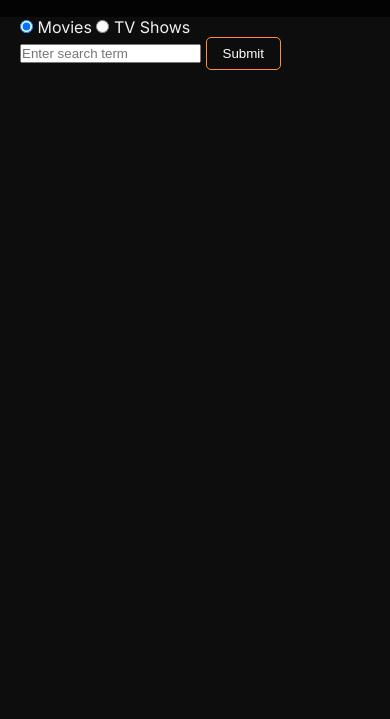
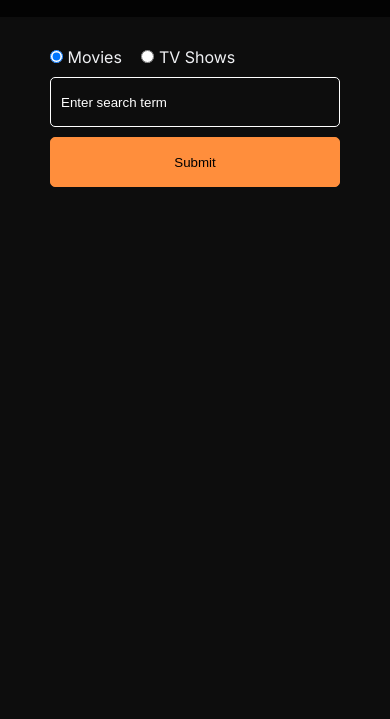
Before and after one commit to CarolinaFledgling/ts-movie-search, a website with bundled scripts: page index.html in a window 390 px wide. Shown: the part 53-772 px from the top of the page. Built offline with nearby package versions, Linux system fonts and the light colour scheme.

Commit message:
added styles for search and RWD

```diff
--- a/style.css
+++ b/style.css
@@ -178,3 +178,107 @@ ul {
 .main-footer .container .social-links a:hover {
   color: var(--color-secondary);
 }
+/* SEARCH */
+.search {
+  padding: 60px;
+  margin-bottom: 40px;
+}
+
+.search .container {
+  display: flex;
+  justify-content: center;
+  align-items: center;
+  flex-direction: column;
+}
+
+.search .container h2 {
+  margin-bottom: 20px;
+}
+
+.search .container form {
+  width: 100%;
+  max-width: 700px;
+}
+
+.search-radio label {
+  margin-right: 15px;
+}
+
+.search-flex {
+  display: flex;
+  justify-content: space-between;
+  align-items: center;
+  margin-top: 10px;
+}
+
+.search .container form input[type="text"] {
+  flex: 6;
+  width: 100%;
+  height: 50px;
+  padding: 10px;
+  margin-right: 10px;
+  border: 1px solid #fff;
+  border-radius: 5px;
+  background: transparent;
+  color: #fff;
+}
+
+.search .container form input[type="text"]::placeholder {
+  color: #fff;
+}
+
+.search .container form input[type="text"]:focus {
+  outline: none;
+}
+
+.search .container form button {
+  flex: 1;
+  display: block;
+  width: 100%;
+  padding: 10px;
+  border-radius: 5px;
+  height: 50px;
+  cursor: pointer;
+  background: var(--color-secondary);
+  color: #000;
+}
+
+.search .container form button:hover {
+  background: transparent;
+  color: #fff;
+}
+/* Media Queries */
+@media only screen and (max-width: 767px) {
+  /* Styles for mobile devices */
+
+  .search {
+    padding: 30px;
+    margin-bottom: 20px;
+  }
+
+  .search-flex {
+    flex-direction: column;
+  }
+
+  .search .container form {
+    max-width: 100%;
+  }
+
+  .search .container form input[type="text"] {
+    flex: none;
+    margin-right: 0;
+  }
+
+  .search .container form button {
+    flex: none;
+    margin-top: 10px;
+  }
+}
+
+@media only screen and (min-width: 768px) and (max-width: 1023px) {
+  /* Styles for iPad devices */
+  .search {
+    padding: 40px;
+    margin-bottom: 30px;
+  }
+}
```
